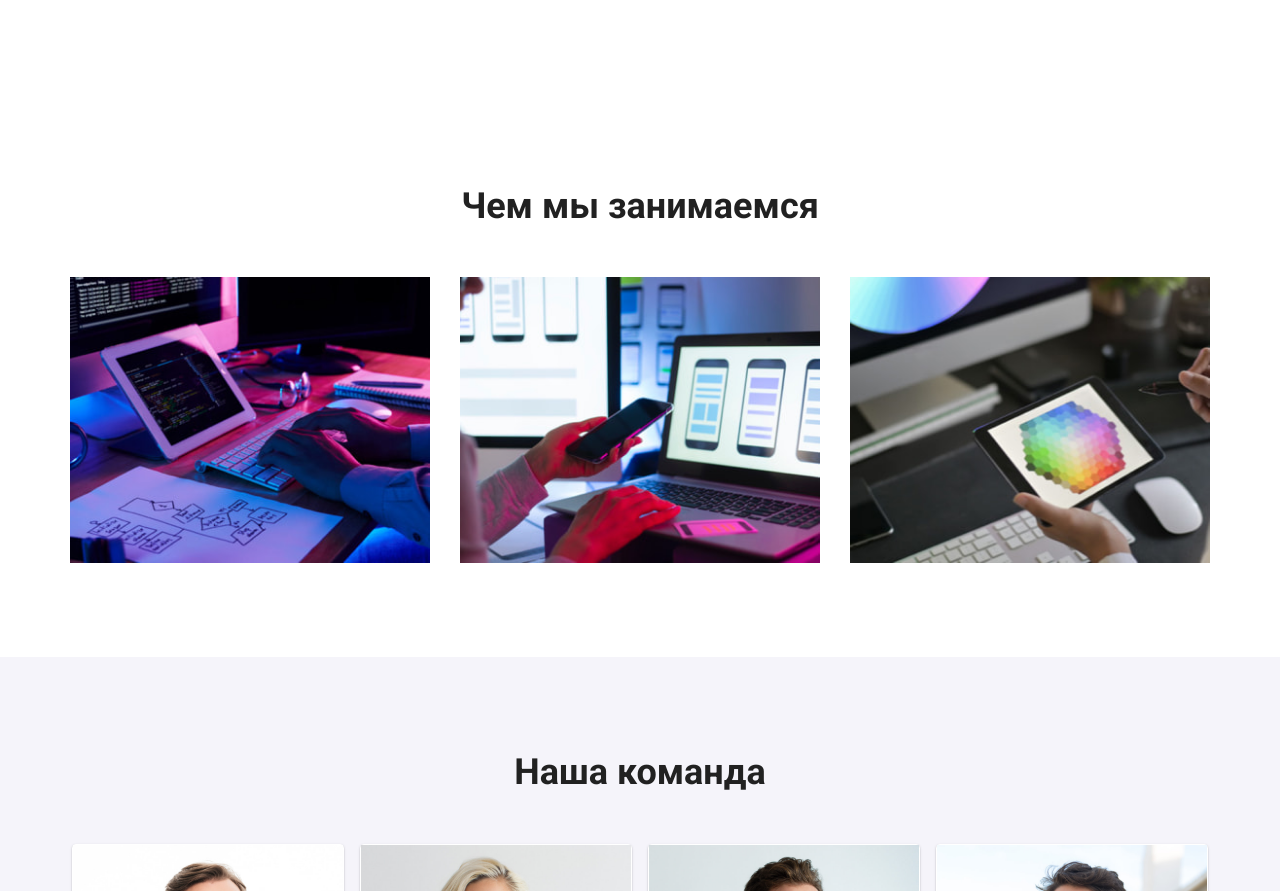
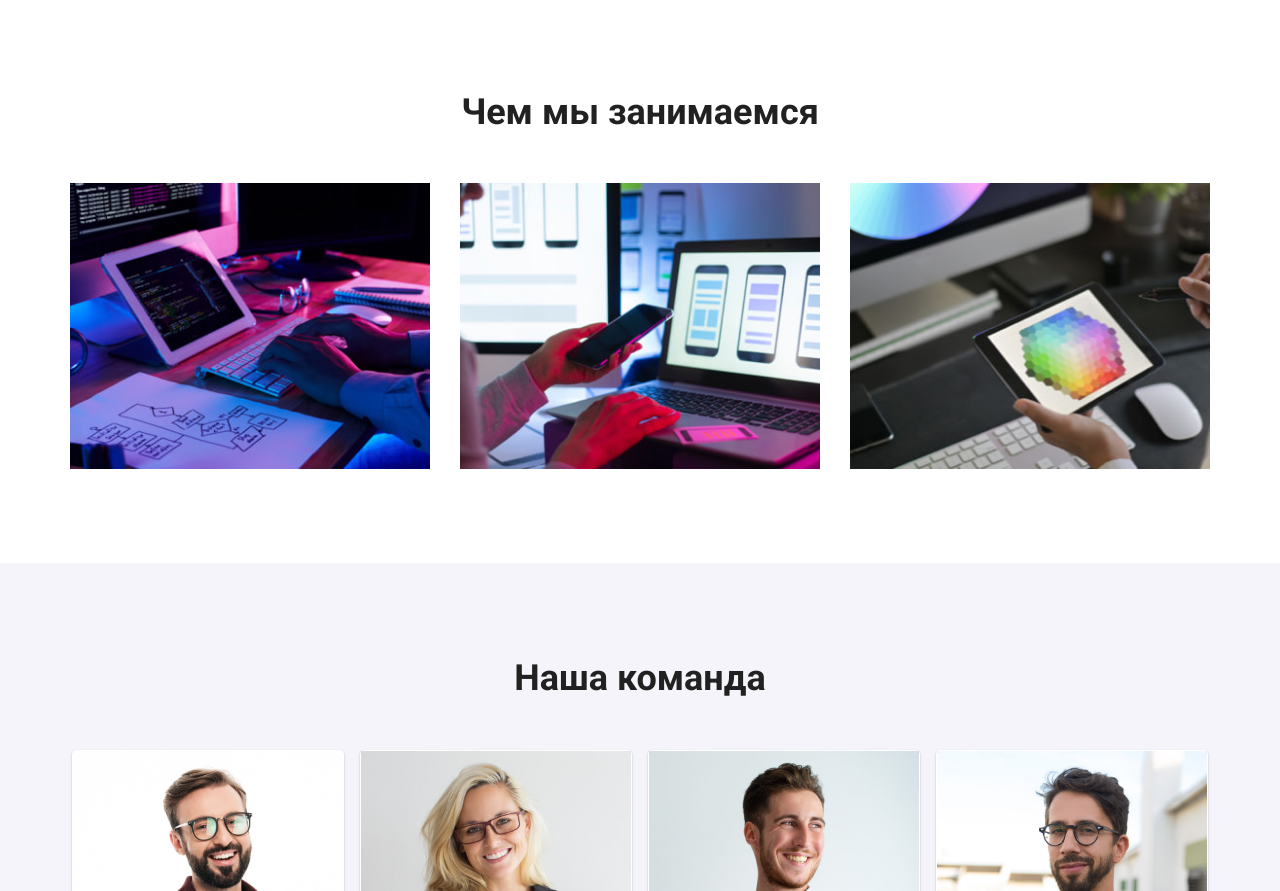
Before and after one commit to Shapik07/goit-markup-hw-03, a plain HTML site: page index.html in a window 1280 px wide. Shown: the part 876-1767 px from the top of the page. Drawn offline with nearby package versions, Linux system fonts and the light colour scheme.

Commit message:
Убирает лишний отступ с секции "Чем мы занимаемся"

```diff
--- a/css/styles.css
+++ b/css/styles.css
@@ -229,6 +229,9 @@ ul {
 .our-team-section {
   padding-top: 94px;
   padding-bottom: 94px;
+}
+.our-work {
+  padding-top: 0;
 }
 
 .Advantages {
--- a/index.html
+++ b/index.html
@@ -102,7 +102,7 @@
 
       <!-- Чем мы занимаемся -->
 
-      <section class="section">
+      <section class="section our-work">
         <div class="container">
           <h3 class="work">Чем мы занимаемся</h3>
           <ul class="work-list">
```
